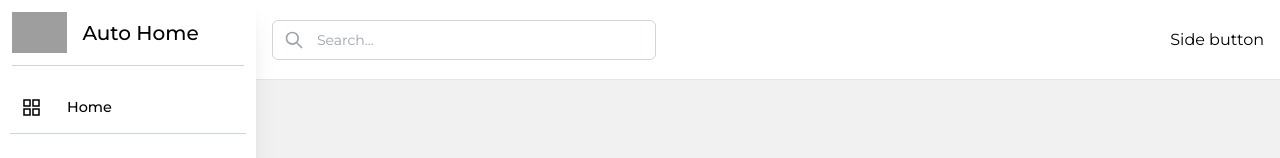
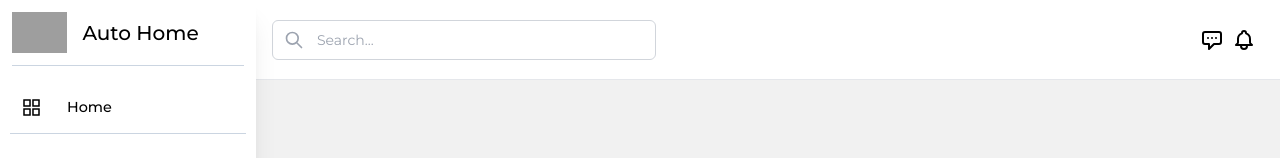
Before and after one commit to jasonchriscodes/Home-Automation-Manager, a React (Create React App) app in the folder frontend/: page /account in a window 1280 px wide. Shown: the top 158 px of the page. Built offline with nearby package versions, Linux system fonts and the light colour scheme; grey boxes are pictures that could not be loaded.

Commit message:
chore: add navbar side button

```diff
--- a/frontend/src/layouts/header/index.js
+++ b/frontend/src/layouts/header/index.js
@@ -1,5 +1,9 @@
 import React from "react";
-import { HiOutlineSearch } from "react-icons/hi";
+import {
+  HiOutlineBell,
+  HiOutlineChatAlt,
+  HiOutlineSearch,
+} from "react-icons/hi";
 
 const index = ({ children }) => {
   return (
@@ -15,7 +19,10 @@ const index = ({ children }) => {
           className="text-sm focus:outline-none active:outline-none h-10 w-[24rem] border border-gray-300 rounded-md pr-4 pl-11"
         />
       </div>
-      <div>Side button</div>
+      <div className="flex items-center gap-2 mr-2">
+        <HiOutlineChatAlt fontSize={24} />
+        <HiOutlineBell fontSize={24} />
+      </div>
       {/* <div className="max-w-5xl flex-1 mx-auto py-4">{children}</div> */}
     </div>
   );
```
